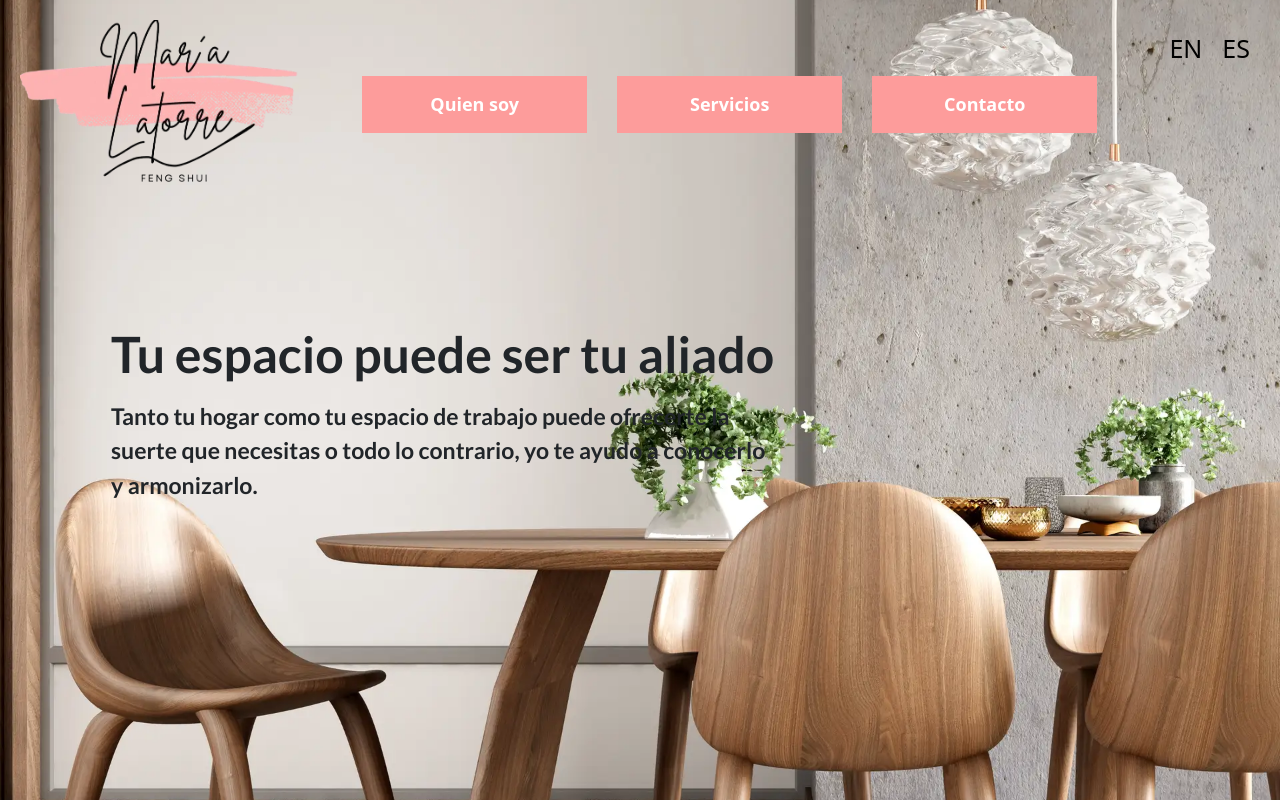
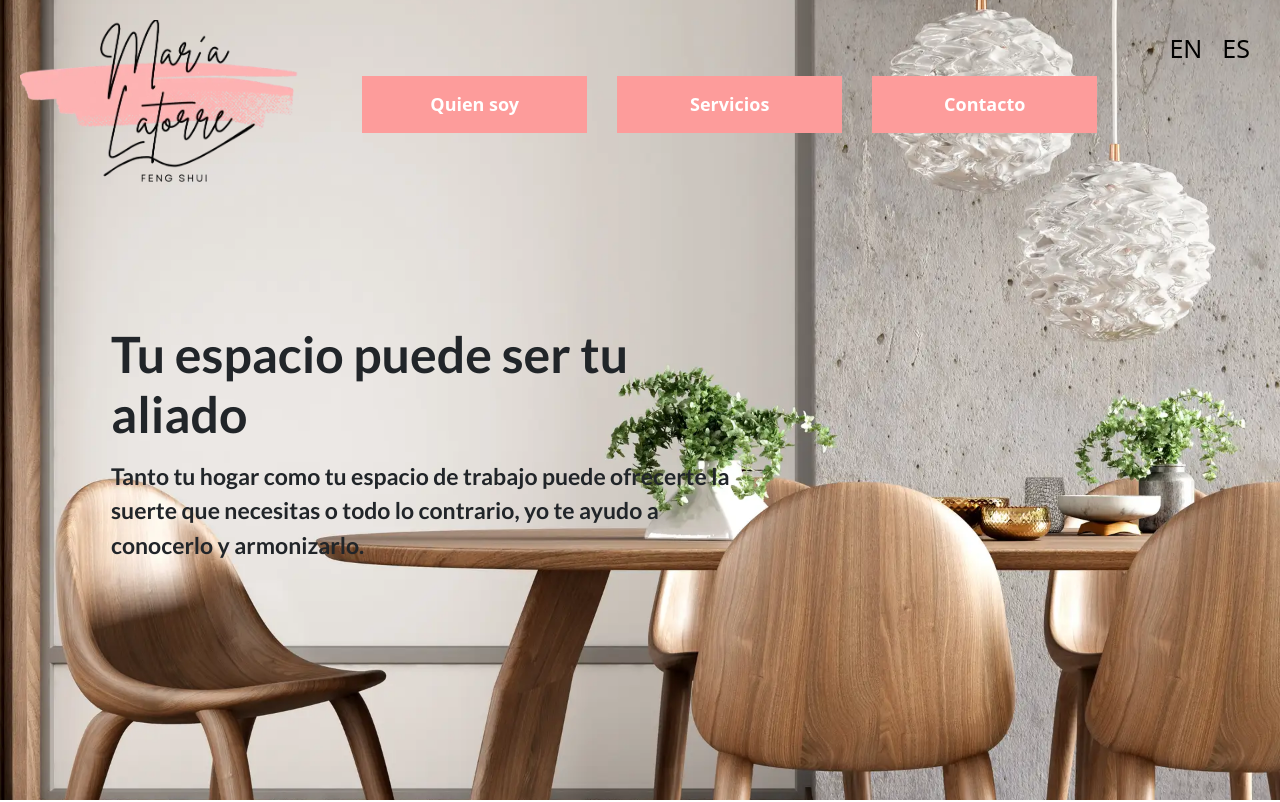
Before and after one commit to Javitocatral/FenShui-Maria, a React (Vite) app: page / in a window 1280 px wide. Shown: the top 802 px of the page. Built offline with nearby package versions, Linux system fonts and the light colour scheme.

Commit message:
texto home

```diff
--- a/src/App.css
+++ b/src/App.css
@@ -108,7 +108,7 @@ th {
 .content-home {
   margin-top: 85px;
   margin-left: 71px;
-  max-width: 750px;
+  max-width: 700px;
   padding: 30px 40px;
 }
 
```
